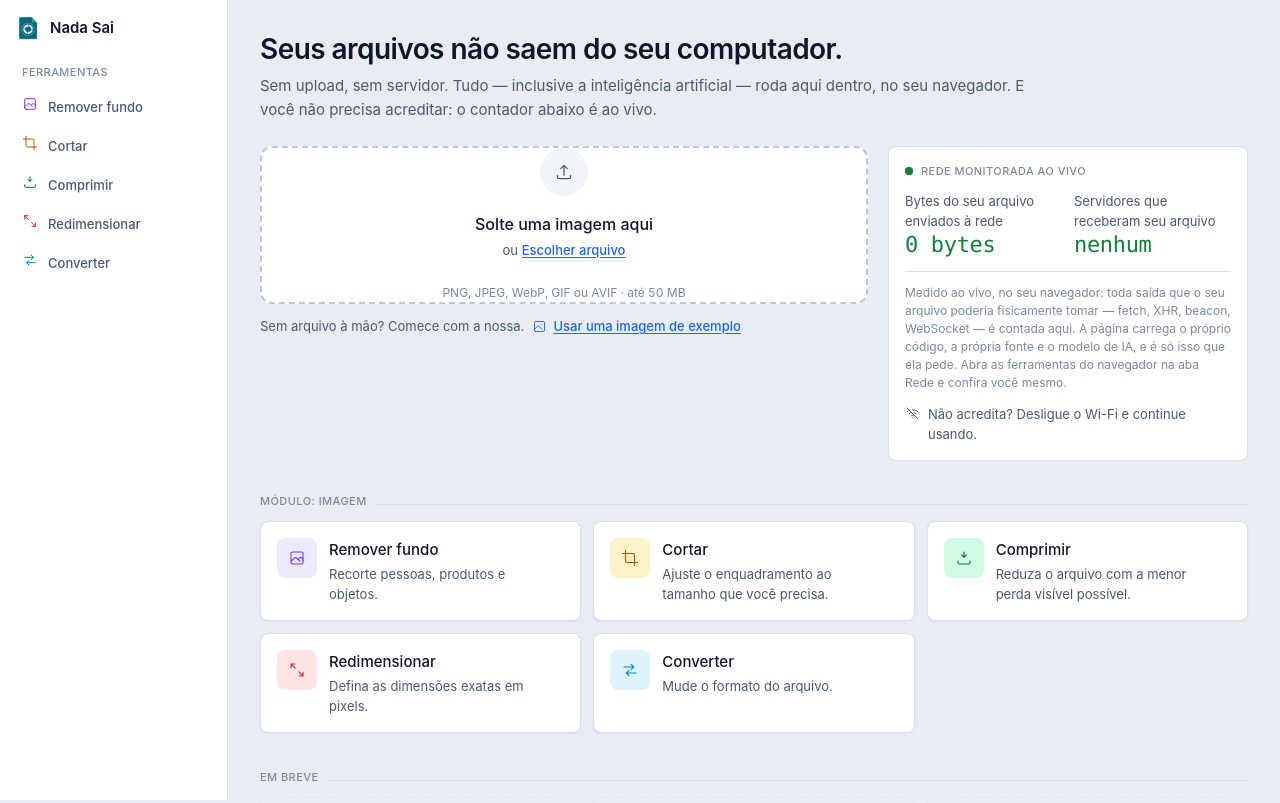
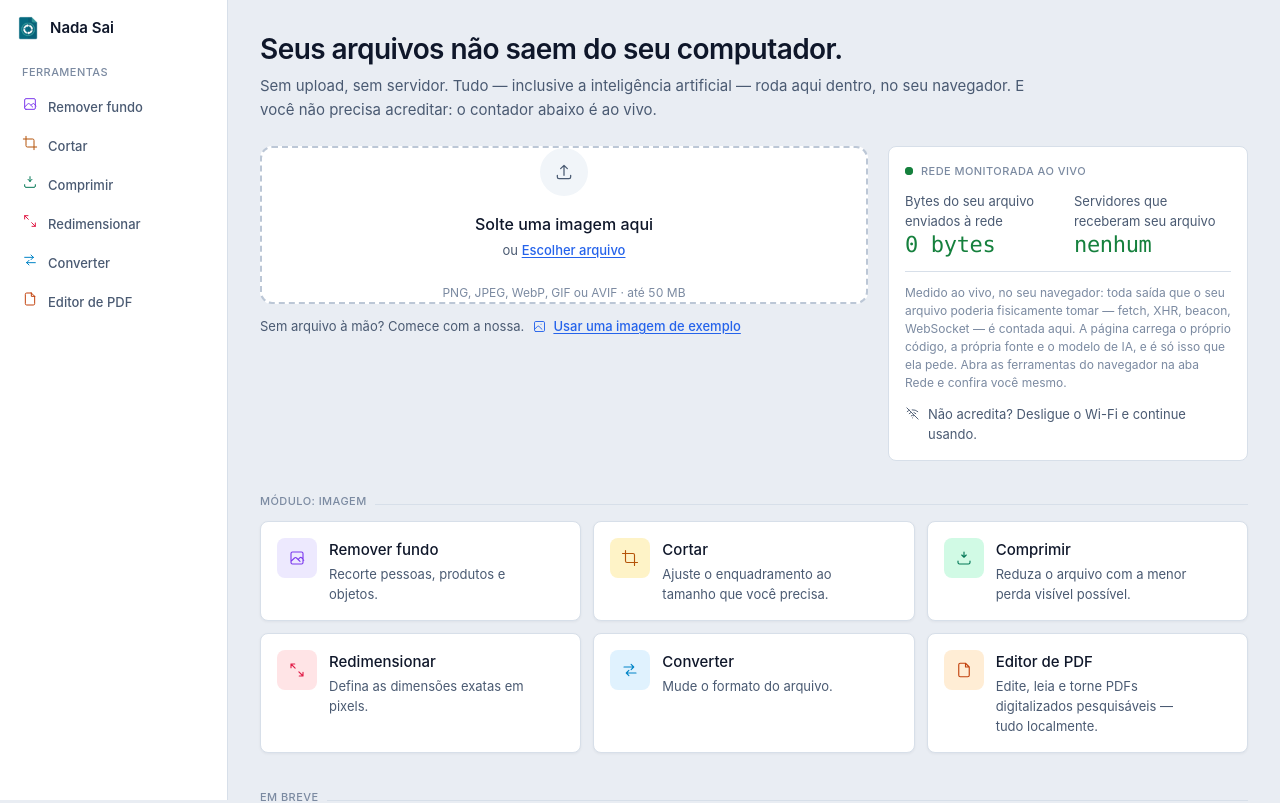
Before and after one commit to Luckas-Ferreira/nadasai, an Angular app: page / in a window 1280 px wide. Shown: the top 803 px of the page. Built offline with nearby package versions, Linux system fonts and the light colour scheme.

Commit message:
fix: remove PDF from 'soon' list on hero page

```diff
--- a/src/app/app.routes.ts
+++ b/src/app/app.routes.ts
@@ -32,6 +32,11 @@ export const routes: Routes = [
     loadComponent: () => import('./features/resize/resize.component').then((m) => m.ResizeComponent),
   },
   {
+    path: 'pdf',
+    title: 'Editor de PDF — Nada Sai',
+    loadComponent: () => import('./features/pdf/pdf.component').then((m) => m.PdfComponent),
+  },
+  {
     path: 'sobre',
     title: 'Sobre — Nada Sai',
     loadComponent: () => import('./features/about/about.component').then((m) => m.AboutComponent),
--- a/src/app/core/tools/tools.ts
+++ b/src/app/core/tools/tools.ts
@@ -1,7 +1,7 @@
 import { IconName } from '../../shared/ui/icon/icons';
 import type { TranslationKey } from '../services/translation.service';
 
-export type ToolId = 'remove-bg' | 'crop' | 'compress' | 'convert' | 'resize';
+export type ToolId = 'remove-bg' | 'crop' | 'compress' | 'convert' | 'resize' | 'pdf';
 
 /**
  * Per-tool colour. iLoveIMG's identity is that every tool owns a hue; we borrow
@@ -10,7 +10,7 @@ export type ToolId = 'remove-bg' | 'crop' | 'compress' | 'convert' | 'resize';
  * matching pair of theme-flipping tokens in styles.css; adding a tone means
  * adding it in BOTH places.
  */
-export type ToolTone = 'violet' | 'amber' | 'emerald' | 'rose' | 'sky';
+export type ToolTone = 'violet' | 'amber' | 'emerald' | 'rose' | 'sky' | 'orange';
 
 export interface ToolDef {
   readonly id: ToolId;
@@ -83,6 +83,17 @@ export const TOOLS: readonly ToolDef[] = [
     suffix: 'converted',
     tone: 'sky',
   },
+  {
+    id: 'pdf',
+    path: 'pdf',
+    icon: 'pdf',
+    navKey: 'nav.pdf',
+    shortKey: 'nav.short.pdf',
+    titleKey: 'pdf.title',
+    descKey: 'pdf.subtitle',
+    suffix: 'edited',
+    tone: 'orange',
+  },
 ];
 
 export function toolById(id: ToolId): ToolDef {
--- a/src/app/features/hero/hero.component.ts
+++ b/src/app/features/hero/hero.component.ts
@@ -18,7 +18,6 @@ import { PreviewSurfaceComponent } from '../../shared/ui/preview-surface.compone
  * say that without pretending these already ship.
  */
 const SOON: ReadonlyArray<{ icon: IconName; nameKey: TranslationKey; descKey: TranslationKey }> = [
-  { icon: 'pdf', nameKey: 'hero.soon.pdf', descKey: 'hero.soon.pdf_desc' },
   { icon: 'doc', nameKey: 'hero.soon.doc', descKey: 'hero.soon.doc_desc' },
   { icon: 'audio', nameKey: 'hero.soon.audio', descKey: 'hero.soon.audio_desc' },
 ];
--- a/src/styles.css
+++ b/src/styles.css
@@ -186,6 +186,7 @@
   --tone-emerald-fg: #047857; --tone-emerald-bg: #d1fae5;
   --tone-rose-fg: #e11d48;    --tone-rose-bg: #ffe4e6;
   --tone-sky-fg: #0284c7;     --tone-sky-bg: #e0f2fe;
+  --tone-orange-fg: #c2410c;  --tone-orange-bg: #ffedd5;
 
   --shadow-tint: rgb(15 23 42 / 0.05);
   --shadow-tint-strong: rgb(15 23 42 / 0.14);
```
Also changed, not shown: src/app/features/pdf/pdf.component.ts (+5 -4 lines).
